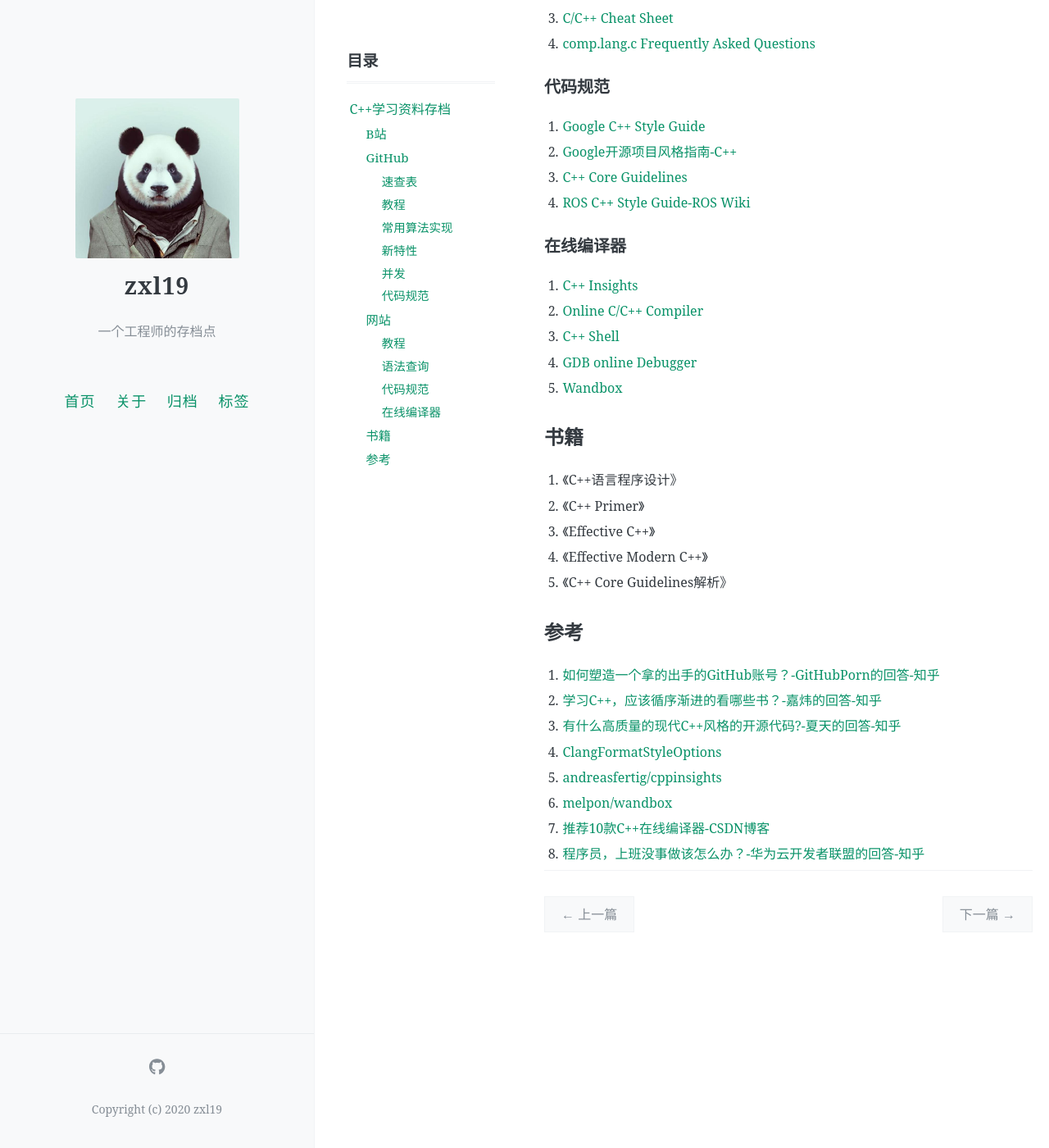
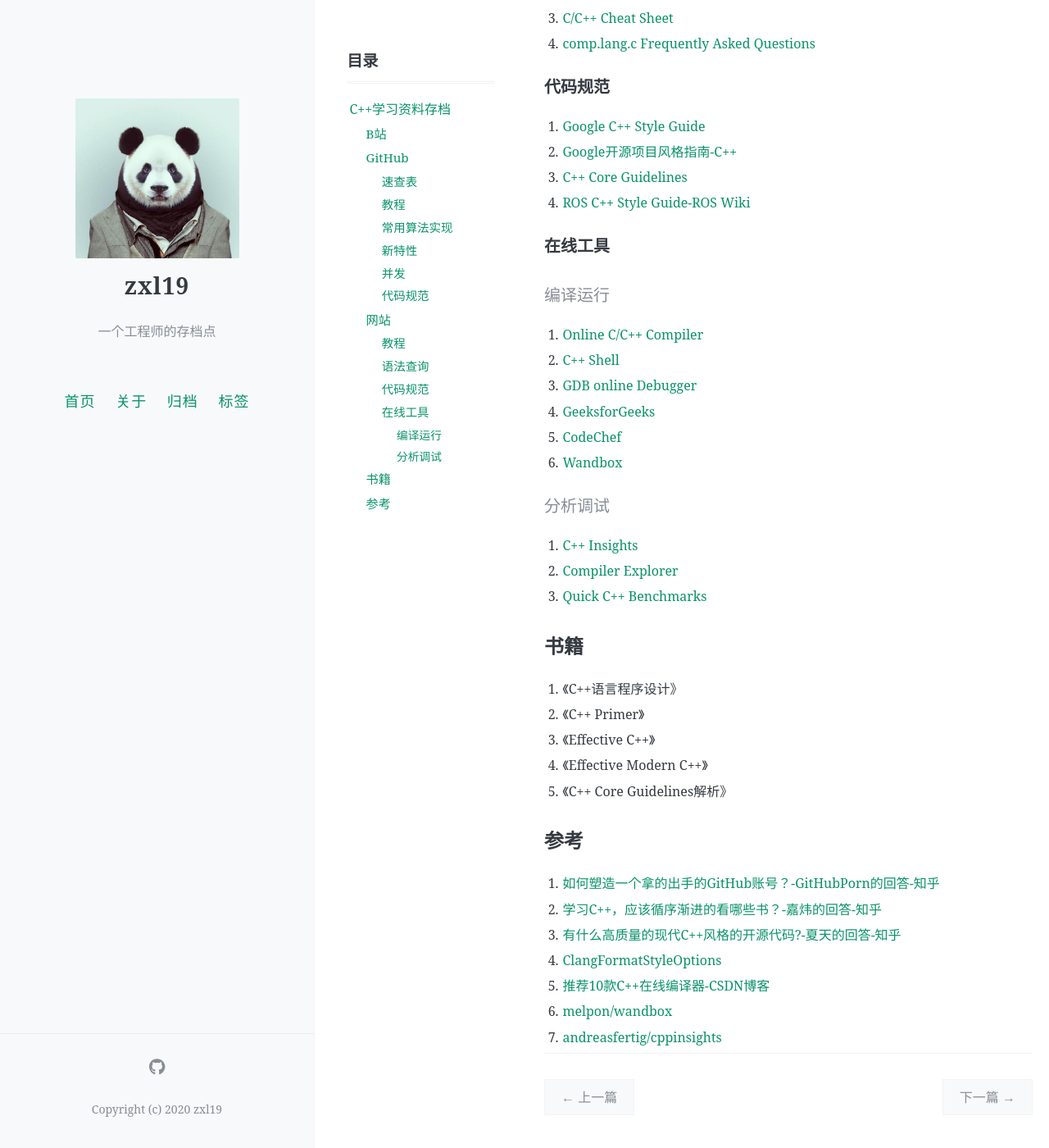
Before and after one commit to zxl19/zxl19.github.io, a Jekyll site: the page built from _posts/2021-05-22-cpp-material.md, in a window 1280 px wide and 1400 px high, scrolled down 2671 px. Shown: the whole window at 82% size. Built offline with Jekyll 4.4.1, drawn with Linux system fonts in a browser that asks for light colours; comment, search, counter and statistics services are not loaded.

Commit message:
Update Posts modified:   _posts/2021-05-22-cpp-material.md modified:   _posts/2021-06-14-academic-guide.md modified:   _posts/2021-10-11-terminal-tool.md modified:   _posts/2024-01-18-cs-material.md

```diff
--- a/_posts/2021-05-22-cpp-material.md
+++ b/_posts/2021-05-22-cpp-material.md
@@ -108,13 +108,22 @@ C++学习资料存档。
 3. [C++ Core Guidelines](https://isocpp.github.io/CppCoreGuidelines/CppCoreGuidelines.html)
 4. [ROS C++ Style Guide-ROS Wiki](http://wiki.ros.org/CppStyleGuide)
 
-### 在线编译器
+### 在线工具
+
+#### 编译运行
+
+1. [Online C/C++ Compiler](https://www.online-cpp.com)
+2. [C++ Shell](https://cpp.sh)
+3. [GDB online Debugger](https://www.onlinegdb.com)
+4. [GeeksforGeeks](https://ide.geeksforgeeks.org)
+5. [CodeChef](https://www.codechef.com/ide)
+6. [Wandbox](https://wandbox.org)
+
+#### 分析调试
 
 1. [C++ Insights](https://cppinsights.io)
-2. [Online C/C++ Compiler](https://www.online-cpp.com)
-3. [C++ Shell](https://cpp.sh)
-4. [GDB online Debugger](https://www.onlinegdb.com)
-5. [Wandbox](https://wandbox.org)
+2. [Compiler Explorer](https://compiler-explorer.com)
+3. [Quick C++ Benchmarks](https://quick-bench.com)
 
 ## 书籍
 
@@ -130,7 +139,6 @@ C++学习资料存档。
 2. [学习C++，应该循序渐进的看哪些书？-嘉炜的回答-知乎](https://www.zhihu.com/question/20410487/answer/15055637)
 3. [有什么高质量的现代C++风格的开源代码?-夏天的回答-知乎](https://www.zhihu.com/question/23153437/answer/1962068242)
 4. [ClangFormatStyleOptions](https://clang.llvm.org/docs/ClangFormatStyleOptions.html)
-5. [andreasfertig/cppinsights](https://github.com/andreasfertig/cppinsights)
+5. [推荐10款C++在线编译器-CSDN博客](https://blog.csdn.net/cool99781/article/details/104516581)
 6. [melpon/wandbox](https://github.com/melpon/wandbox)
-7. [推荐10款C++在线编译器-CSDN博客](https://blog.csdn.net/cool99781/article/details/104516581)
-8. [程序员，上班没事做该怎么办？-华为云开发者联盟的回答-知乎](https://www.zhihu.com/question/621194172/answer/3217337311)
+7. [andreasfertig/cppinsights](https://github.com/andreasfertig/cppinsights)
```
Also changed, not shown: _posts/2021-06-14-academic-guide.md (+4 -3 lines), _posts/2021-10-11-terminal-tool.md (+2 -0 lines), _posts/2024-01-18-cs-material.md (+1 -0 lines).
